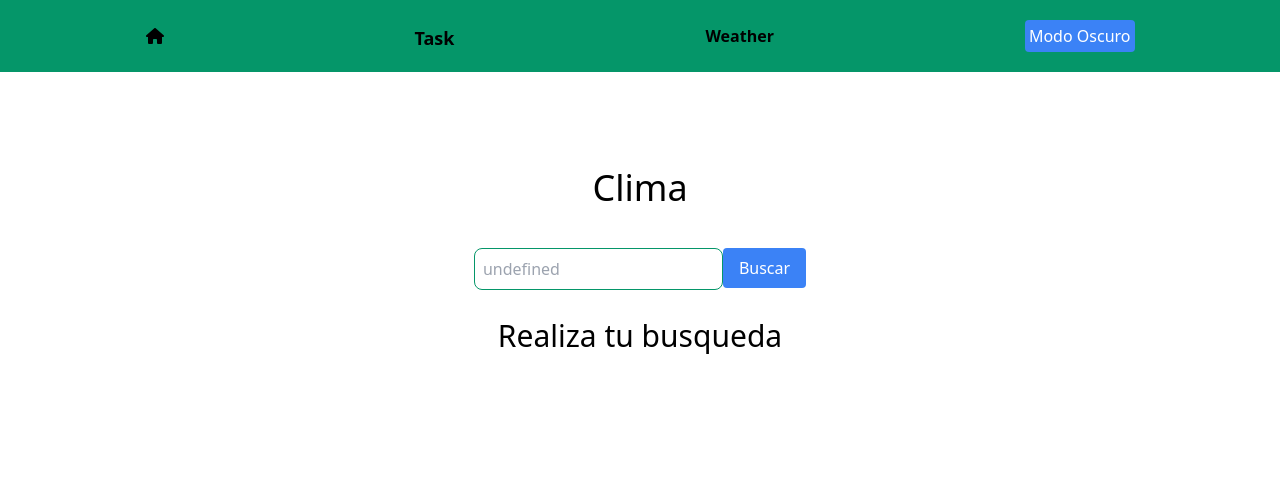
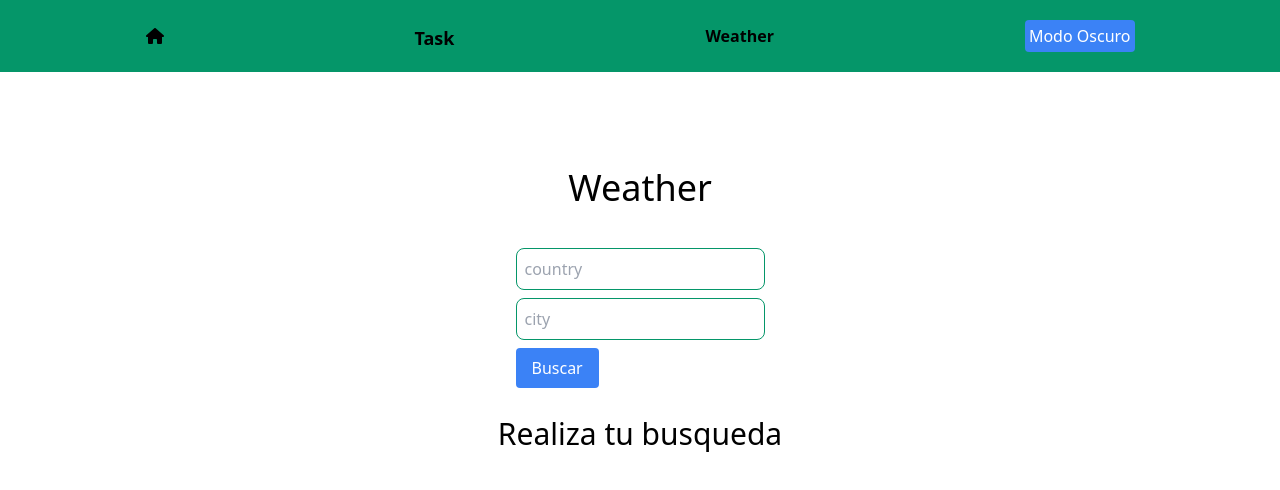
Before and after one commit to fabiandgit/proyectoAngular19, an Angular app: page /Weather in a window 1280 px wide. Shown: the top 490 px of the page. Built offline with nearby package versions, Linux system fonts and the light colour scheme.

Commit message:
Commit 15 se ajusta los campos de country y city de form weather

```diff
--- a/src/app/components/weather-component/weather-form/weather-form.component.html
+++ b/src/app/components/weather-component/weather-form/weather-form.component.html
@@ -1,13 +1,40 @@
 <form [formGroup]="weatherform" (submit)="sendInfo()">
-  <div class="flex justify-center row-auto p-2 w-full mt-8">
+  <div class="flex flex-col justify-center p-2 w-full mt-8">
+    <!-- Campo de entrada para el país -->
+    <div class="mb-2">
       <app-inputs
         [class]="
           'rounded-lg border border-emerald-600 p-2 text-black input-hover'
         "
         [type]="'text'"
         [id]="'country'"
+        placeHolder="country"
         formControlName="country"
       ></app-inputs>
+      <!-- Mensaje de error para el país -->
+      @if (country.invalid && country.touched) {
+      <p class="text-red-500">{{ countryErrorField }}</p>
+      }
+    </div>
+
+    <!-- Campo de entrada para la ciudad -->
+    <div class="mb-2">
+      <app-inputs
+        [class]="
+          'rounded-lg border border-emerald-600 p-2 text-black input-hover'
+        "
+        [type]="'text'"
+        [id]="'city'"
+        placeHolder="city"
+        formControlName="city"
+      ></app-inputs>
+      <!-- Mensaje de error para la ciudad -->
+      @if (city.invalid && city.touched) {
+      <p class="text-red-500">{{ cityErrorField }}</p>
+      }
+    </div>
+
+    <!-- Botón de envío -->
     <app-buttons
       [classButton]="
         'bg-blue-500 text-white px-4 py-2 rounded hover:bg-blue-600'
@@ -17,6 +44,8 @@
     ></app-buttons>
   </div>
 </form>
+
+<!-- Alerta si el formulario está vacío -->
 @if (isEmpty) {
 <app-alerts [typeAlert]="typeAlert" [complement]="complement"></app-alerts>
 }
--- a/src/app/components/weather-component/weather-form/weather-form.component.ts
+++ b/src/app/components/weather-component/weather-form/weather-form.component.ts
@@ -1,7 +1,12 @@
 import { Component, EventEmitter, Output } from '@angular/core';
 import { InputsComponent } from '../../../shared/inputs/inputs.component';
 import { ButtonsComponent } from '../../../shared/buttons/buttons.component';
-import { FormControl, FormGroup, ReactiveFormsModule } from '@angular/forms';
+import {
+  FormControl,
+  FormGroup,
+  ReactiveFormsModule,
+  Validators,
+} from '@angular/forms';
 import { AlertsComponent } from '../../../shared/alerts/alerts.component';
 import { WeatherService } from '../../../services/weather.service';
 import {
@@ -12,6 +17,8 @@ import {
   GetCity,
   errorGetCity,
   errorGetApi,
+  cityErrorField,
+  countryErrorField,
 } from '@constantes/const';
 
 @Component({
@@ -29,32 +36,41 @@ export class WeatherFormComponent {
   @Output() cityWeather = new EventEmitter<{}>();
   weatherform: FormGroup;
   country: FormControl;
+  city: FormControl;
   titleButton: string = buttonSearch;
-  city: string = '';
+  country2: string = '';
+  city2: string = '';
   isEmpty: boolean = false;
   typeAlert: string = '';
   complement: string = '';
+  countryErrorField: string = countryErrorField;
+  cityErrorField: string = cityErrorField;
 
   constructor(public weatherService: WeatherService) {
-    this.country = new FormControl('');
+    this.country = new FormControl('', Validators.required);
+    this.city = new FormControl('', Validators.required);
     this.weatherform = new FormGroup({
       country: this.country,
+      city: this.city,
     });
   }
 
   sendInfo() {
-    this.city = this.weatherform.value.country;
+    this.weatherform.value.pais.toLowerCase();
+    this.country2 = this.firstLetterMayus(this.weatherform.value.country);
+    this.city2 = this.weatherform.value.city;
     let latitud = '';
     let longitud = '';
     this.isEmpty = false;
-    this.weatherService.getWeatherGeo(this.city).subscribe(
+    this.weatherService.getWeatherGeo(this.city2, this.country2).subscribe(
       (data) => {
         if (data.length > 0) {
+          this.isEmpty = true;
           latitud = data[0].lat;
           longitud = data[0].lon;
-          this.getWeatherInfo(latitud, longitud, this.city);
+          this.getWeatherInfo(latitud, longitud, this.city2);
           this.country.reset();
-          this.isEmpty = true;
+          this.city.reset();
           this.typeAlert = successAlert;
           this.complement = GetCity;
         } else {
@@ -70,6 +86,7 @@ export class WeatherFormComponent {
       }
     );
     this.country.reset();
+    this.city.reset();
   }
 
   getWeatherInfo(latitud: any, longitud: any, city: string) {
@@ -88,4 +105,8 @@ export class WeatherFormComponent {
       }
     );
   }
+  firstLetterMayus(country: any) {
+    if (country.length === 0) return country;
+    return country.charAt(0).toUpperCase() + country.slice(1).toLowerCase();
+  }
 }
--- a/src/app/constantes/const.ts
+++ b/src/app/constantes/const.ts
@@ -13,7 +13,7 @@ export const pendingTasks = 'Tareas Pendientes';
 export const textTodoList = 'Felicidades! no tienes tareas pendiente 👍';
 
 //weather
-export const weather = 'Clima';
+export const weather = 'Weather';
 export const SearchWeather = 'Realiza tu busqueda';
 export const TitletableWeather: any = [
   'country',
@@ -31,6 +31,8 @@ export const TitletableWeather: any = [
 export const GetCity = 'La busqueda fue exitosa';
 export const errorGetCity = 'No se encontro la ciudad';
 export const errorGetApi = 'Problema al obtener los datos de la api';
+export const countryErrorField = '* El pais es obligatorio';
+export const cityErrorField = '* La ciudad es obligatoria';
 
 //typeButtons
 export const buttonSearch = 'Buscar';
--- a/src/app/services/weather.service.ts
+++ b/src/app/services/weather.service.ts
@@ -14,8 +14,7 @@ export class WeatherService {
   constructor(private http: HttpClient) {}
 
   //api para saber cual es la latitud y longitud de la ciudad
-  getWeatherGeo(city: string): Observable<any> {
-    const country = 'Colombia';
+  getWeatherGeo(city: string, country: string): Observable<any> {
     const url = `${this.apiUrlGeocodificacion}?q=${city},${country}&limit=1&appid=${this.apiKey}`;
     return this.http.get(url);
   }
```
Lines whose indentation alone changed are shown as unchanged.
